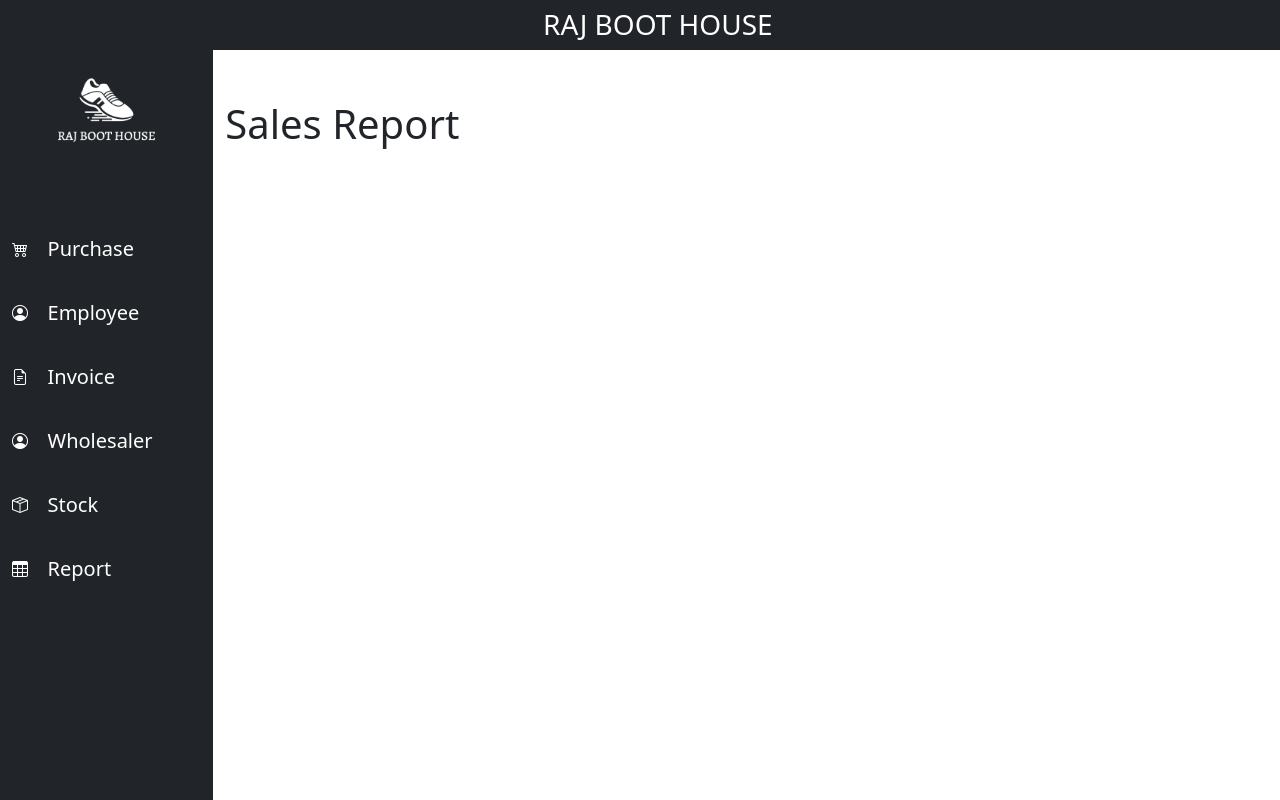
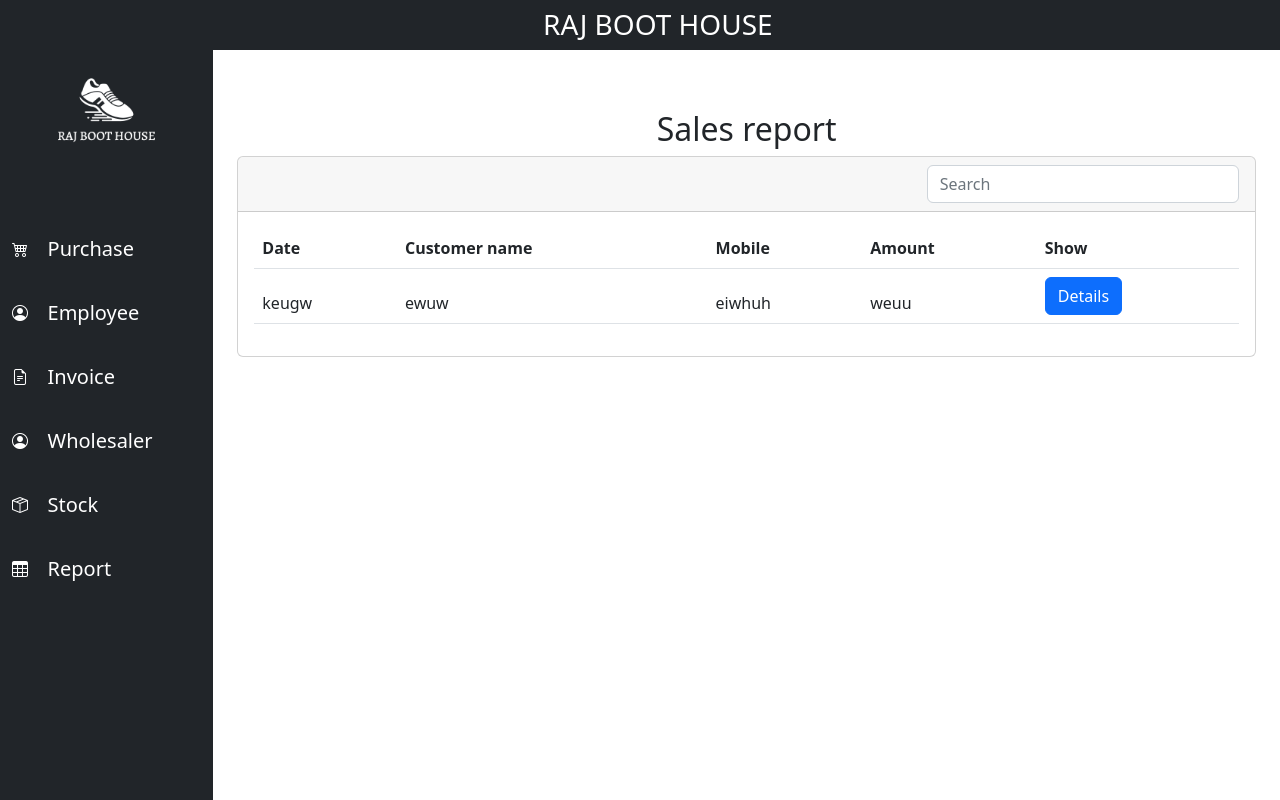
Before and after one commit to Mayan-007/erp-project, a React (Create React App) app in the folder frontend/app/: page /salesreport in a window 1280 px wide. Built offline with nearby package versions, Linux system fonts and the light colour scheme.

Commit message:
reports done

```diff
--- a/frontend/app/src/components/CustomerDetails.js
+++ b/frontend/app/src/components/CustomerDetails.js
@@ -3,7 +3,41 @@ import React from 'react'
 const CustomerDetails = () => {
     return (
         <div>
-            <h1>Customer Details</h1>
+            <div className="container">
+                <h2 style={{ marginTop: 10 }}><center> Sales report </center></h2>
+                <div className='card'>
+                    <div className='card-header'>
+                        <div className='row'>
+                            <div className='col-4 offset-8'>
+                                <input type="text" className="form-control" placeholder="Search" />
+                            </div>
+                        </div>
+                    </div>
+                    <div className="card-body" style={{  overflowY: 'scroll' }} >
+                        {/* <DataTable
+                            columns={columns}
+                            data={filteredWholesaler}
+                            highlightOnHover
+                            pagination
+                            pointerOnHover
+                        /> */}
+                        <table className='table'>
+                            <thead>
+                                <tr>
+
+                                    <th scope="col-md-4">Customer name</th>
+                                    <th scope="col-md-4" style={{marginRight:'80%'}}>Mobile</th>
+
+                                </tr>
+
+                            </thead>
+                            <tbody>
+
+                            </tbody>
+                        </table>
+                    </div>
+                </div>
+            </div>
         </div>
     )
 }
--- a/frontend/app/src/components/PurchaseReport.js
+++ b/frontend/app/src/components/PurchaseReport.js
@@ -5,7 +5,7 @@ const PurchaseReport = () => {
     return (
         <div>
             <div className="container">
-                <h2 style={{ marginTop: 10 }}><center> Purchase product record</center></h2>
+                <h2 style={{ marginTop: 10 }}><center> Purchase record</center></h2>
                 <div className='card'>
                     <div className='card-header'>
                         <div className='row'>
--- a/frontend/app/src/components/SalesReport.js
+++ b/frontend/app/src/components/SalesReport.js
@@ -1,9 +1,64 @@
 import React from 'react'
-
+import Modal1 from './modal'
 const SalesReport = () => {
     return (
         <div>
-            <h1>Sales Report</h1>
+          <div className="container">
+                <h2 style={{ marginTop: 10 }}><center> Sales report </center></h2>
+                <div className='card'>
+                    <div className='card-header'>
+                        <div className='row'>
+                            <div className='col-4 offset-8'>
+                                <input type="text" className="form-control" placeholder="Search" />
+                            </div>
+                        </div>
+                    </div>
+                    <div className="card-body" style={{  overflowY: 'scroll' }} >
+                        {/* <DataTable
+                            columns={columns}
+                            data={filteredWholesaler}
+                            highlightOnHover
+                            pagination
+                            pointerOnHover
+                        /> */}
+                        <table className="card-table table">
+                            <thead>
+                                <tr>
+                                    <th scope="col">Date</th>
+                                    <th scope="col">Customer name</th>
+                                    <th scope="col">Mobile</th>
+                                    <th scope="col">Amount</th>
+                                    <th scope="col">Show</th>
+                                </tr>
+                                <tr>
+                                    <td>keugw</td>
+                                    <td>ewuw </td>
+                                    <td>eiwhuh</td>
+                                    <td>weuu</td>
+                                    <td>
+                                        <div>
+
+                                            {/* <button onClick={e => {
+                                                this.showModal();
+                                            }}
+                                            > Details </button>
+                                            <Modal1 show={this.state.show} /> */}
+                                            <button className='btn btn-primary'>Details</button>
+                                            {/* <Modal1 /> */}
+                                            {/* <Modal show={show} onHide={handleClose}>
+                                                <Modal1/>
+                                                </Modal> */}
+                                        </div>
+                                    </td>
+                                </tr>
+                            </thead>
+                            <tbody>
+
+                            </tbody>
+                        </table>
+                    </div>
+                </div>
+            </div>
         </div>
     )
 }
--- a/frontend/app/src/components/modal.js
+++ b/frontend/app/src/components/modal.js
@@ -26,7 +26,7 @@ const Model1 = () => {
                         <div className='container'>
                             <div className="row">
                                 <div className="col">
-                                    <button type="submit" className="btn btn-primary  float-right" style={{ marginLeft: '90%' }} >Submit</button>
+                                    <button type="submit" className="btn btn-primary  float-right" style={{ marginLeft: '90%' }} >Close</button>
                                 </div>
                             </div>
                         </div>
```
